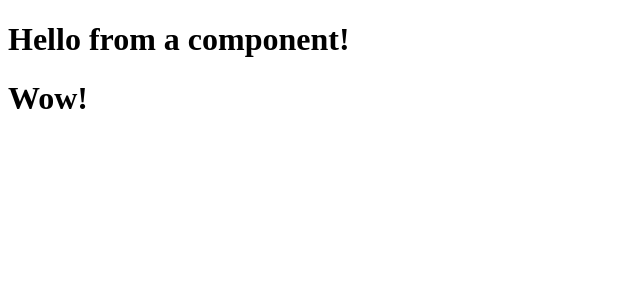
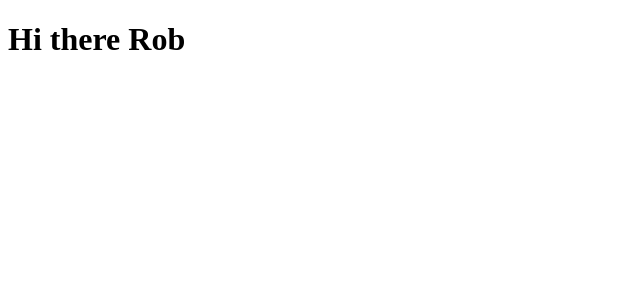
Before and after one commit to SalmaZiady/react-learning-series-2, a React (Vite) app: page / in a window 1280 px wide. Shown: the top 300 px of the page, without its empty margins (0-640 px from the left). Built offline with nearby package versions, Linux system fonts and the light colour scheme.

Commit message:
refactor: improve Hello component with props and structure updates

```diff
--- a/src/App.jsx
+++ b/src/App.jsx
@@ -1,9 +1,11 @@
 import Hello from "./components/Hello";
+
 function App() {
-
-  return <div className="App">
-    <Hello/>
-     </div>
+  return (
+    <div className="App">
+      <Hello name="Rob" message="Hi there" />
+    </div>
+  );
 }
 
-export default App
+export default App;
--- a/src/components/Hello.jsx
+++ b/src/components/Hello.jsx
@@ -1,6 +1,11 @@
-function Hello(){
-    return ( <div><h1>Hello from a component! </h1>
-    <h1> Wow! </h1>
-    </div> );
+function Hello(props) {
+  return (
+    <div>
+      <h1>
+        {props.message}{" "}
+        {props.name}
+      </h1>
+    </div>
+  );
 }
 export default Hello;
```
